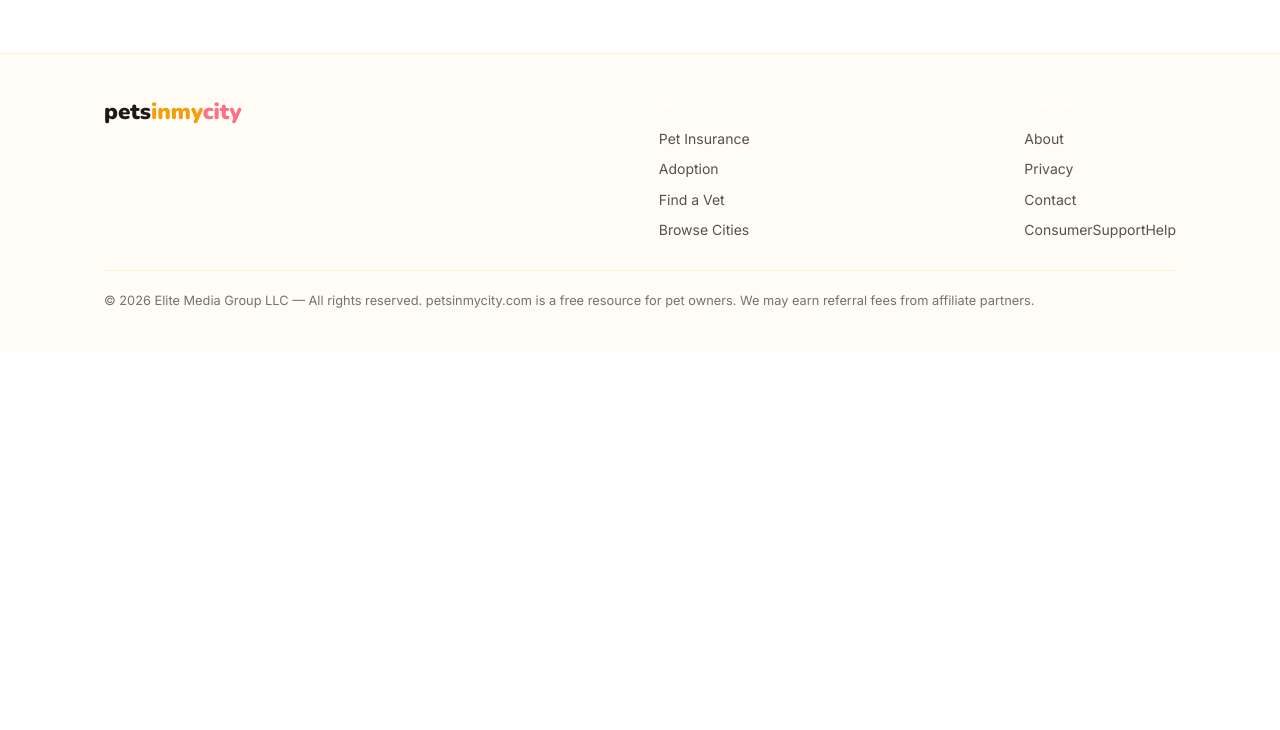
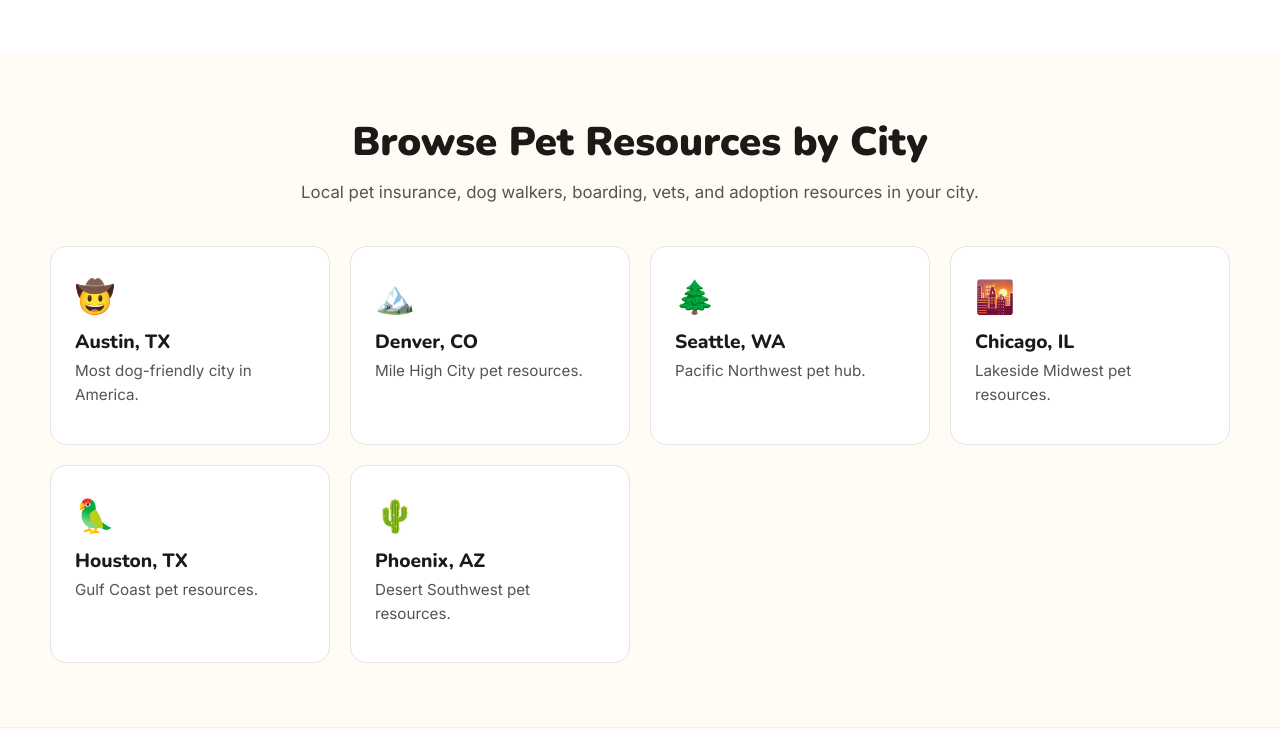
Before and after one commit to elitemediagroup1/petinmycity, a plain HTML site: page index.html in a window 1280 px wide. Shown: the part 5115-5845 px from the top of the page. Before the commit the page ends 5466 px from the top, so only its background shows below. Drawn offline with nearby package versions, Linux system fonts and the light colour scheme.

Commit message:
Update homepage - add Browse Cities section - petsinmycity.com

```diff
--- a/index.html
+++ b/index.html
@@ -235,6 +235,46 @@
   </div>
 </section>
 
+<section id="cities" style="background:#FFFBF5;padding:4rem 1.25rem">
+  <div style="max-width:1180px;margin:0 auto">
+    <h2 style="font-family:'Nunito',sans-serif;font-weight:900;font-size:clamp(1.6rem,3.5vw,2.5rem);text-align:center;margin-bottom:0.75rem">Browse Pet Resources by City</h2>
+    <p style="text-align:center;color:#57534E;font-size:1.05rem;max-width:680px;margin:0 auto 2.5rem">Local pet insurance, dog walkers, boarding, vets, and adoption resources in your city.</p>
+    <div style="display:grid;grid-template-columns:repeat(auto-fit,minmax(260px,1fr));gap:1.25rem">
+      <a href="/cities/austin/" style="display:block;background:#fff;border:1px solid #E7E5E4;border-radius:16px;padding:1.5rem;text-decoration:none;color:#1C1917">
+        <div style="font-size:2rem;margin-bottom:0.5rem">&#129312;</div>
+        <h3 style="font-family:'Nunito',sans-serif;font-weight:800;font-size:1.2rem;margin-bottom:0.3rem">Austin, TX</h3>
+        <p style="color:#57534E;font-size:0.95rem">Most dog-friendly city in America.</p>
+      </a>
+      <a href="/cities/denver/" style="display:block;background:#fff;border:1px solid #E7E5E4;border-radius:16px;padding:1.5rem;text-decoration:none;color:#1C1917">
+        <div style="font-size:2rem;margin-bottom:0.5rem">&#127956;&#65039;</div>
+        <h3 style="font-family:'Nunito',sans-serif;font-weight:800;font-size:1.2rem;margin-bottom:0.3rem">Denver, CO</h3>
+        <p style="color:#57534E;font-size:0.95rem">Mile High City pet resources.</p>
+      </a>
+      <a href="/cities/seattle/" style="display:block;background:#fff;border:1px solid #E7E5E4;border-radius:16px;padding:1.5rem;text-decoration:none;color:#1C1917">
+        <div style="font-size:2rem;margin-bottom:0.5rem">&#127794;</div>
+        <h3 style="font-family:'Nunito',sans-serif;font-weight:800;font-size:1.2rem;margin-bottom:0.3rem">Seattle, WA</h3>
+        <p style="color:#57534E;font-size:0.95rem">Pacific Northwest pet hub.</p>
+      </a>
+      <a href="/cities/chicago/" style="display:block;background:#fff;border:1px solid #E7E5E4;border-radius:16px;padding:1.5rem;text-decoration:none;color:#1C1917">
+        <div style="font-size:2rem;margin-bottom:0.5rem">&#127751;</div>
+        <h3 style="font-family:'Nunito',sans-serif;font-weight:800;font-size:1.2rem;margin-bottom:0.3rem">Chicago, IL</h3>
+        <p style="color:#57534E;font-size:0.95rem">Lakeside Midwest pet resources.</p>
+      </a>
+      <a href="/cities/houston/" style="display:block;background:#fff;border:1px solid #E7E5E4;border-radius:16px;padding:1.5rem;text-decoration:none;color:#1C1917">
+        <div style="font-size:2rem;margin-bottom:0.5rem">&#129436;</div>
+        <h3 style="font-family:'Nunito',sans-serif;font-weight:800;font-size:1.2rem;margin-bottom:0.3rem">Houston, TX</h3>
+        <p style="color:#57534E;font-size:0.95rem">Gulf Coast pet resources.</p>
+      </a>
+      <a href="/cities/phoenix/" style="display:block;background:#fff;border:1px solid #E7E5E4;border-radius:16px;padding:1.5rem;text-decoration:none;color:#1C1917">
+        <div style="font-size:2rem;margin-bottom:0.5rem">&#127797;</div>
+        <h3 style="font-family:'Nunito',sans-serif;font-weight:800;font-size:1.2rem;margin-bottom:0.3rem">Phoenix, AZ</h3>
+        <p style="color:#57534E;font-size:0.95rem">Desert Southwest pet resources.</p>
+      </a>
+    </div>
+  </div>
+</section>
+
+
 <script type="application/ld+json">
 {
   "@context": "https://schema.org",
```
